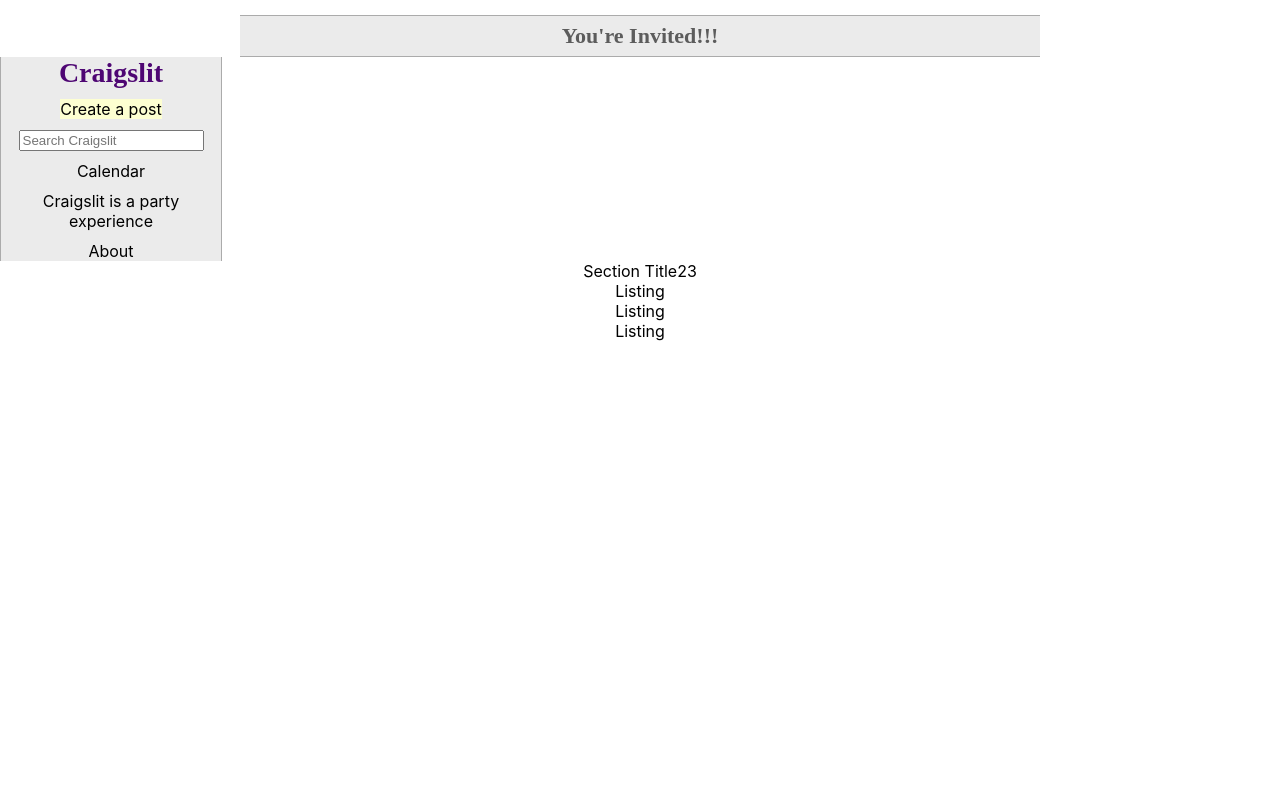
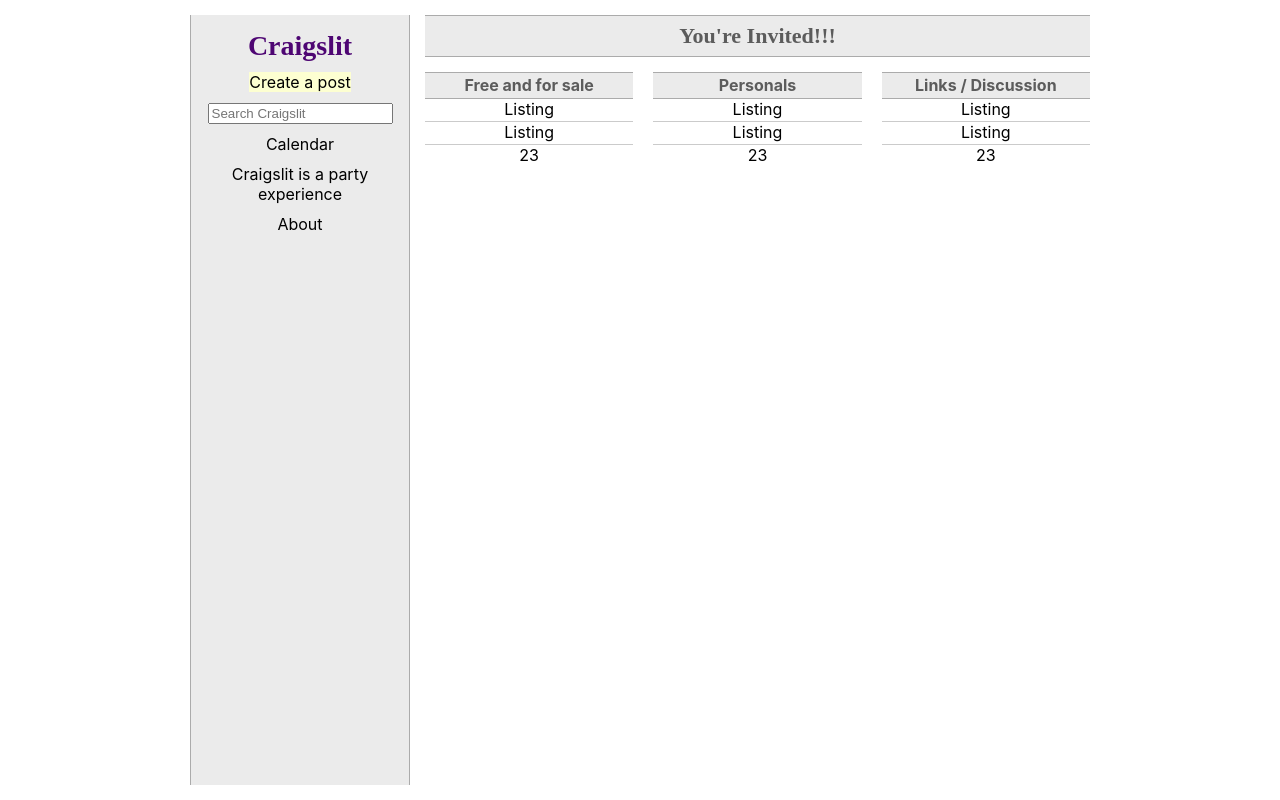
Before and after one commit to xehl/craigslit-frontend, a React (Create React App) app: page / in a window 1280 px wide. Built offline with nearby package versions, Linux system fonts and the light colour scheme.

Commit message:
more styling

```diff
--- a/src/App.css
+++ b/src/App.css
@@ -1,56 +1,14 @@
 .App {
   text-align: center;
-  margin-top: 15px;
+  width: 900px;
+  margin: 0 auto;
+  display: flex;
+  height: 100vh;
 }
 
-.header-container {
-  border-top: 1px solid #ababab;
-  border-bottom: 1px solid #ababab;
-  width: 800px;
-  height: 40px;
-  margin: 0 auto;
-  background-color: #ebebeb;
-  font-family: "Times New Roman", Times, serif;
-  color: #5c5c5c;
-  font-size: 22px;
-  line-height: 40px;
-  font-weight: bold;
+.sections-container {
+  margin-left: 15px;
+  display: grid;
+  grid-template-columns: 1fr 1fr 1fr;
+  grid-column-gap: 20px;
 }
-
-.sidebar-container {
-  width: 220px;
-  border-left: 1px solid #ababab;
-  border-right: 1px solid #ababab;
-  background-color: #ebebeb;
-}
-
-.sidebar-title {
-  color: #4e0673;
-  font-family: "Times New Roman", Times, serif;
-  font-size: 28px;
-  font-weight: bold;
-}
-
-.sidebar-create {
-  margin-top: 10px;
-}
-
-.sidebar-create-button {
-  background-color: #fdffd1;
-}
-
-.sidebar-search {
-  margin-top: 10px;
-}
-
-.sidebar-calendar {
-  margin-top: 10px;
-}
-
-.sidebar-party-info {
-  margin-top: 10px;
-}
-
-.sidebar-about {
-  margin-top: 10px;
-}
--- a/src/App.js
+++ b/src/App.js
@@ -2,15 +2,19 @@ import "./App.css";
 import Header from "./components/header";
 import Sidebar from "./components/sidebar";
 import Section from "./components/section";
-import Listing from "./components/listing";
 
 function App() {
   return (
     <div className="App">
-      <Header />
       <Sidebar />
-      <Section listings={23} />
-      <Listing />
+      <div>
+        <Header />
+        <div className="sections-container">
+          <Section listings={23} title={"Free and for sale"} />
+          <Section listings={23} title={"Personals"} />
+          <Section listings={23} title={"Links / Discussion"} />
+        </div>
+      </div>
     </div>
   );
 }
--- /dev/null
+++ b/src/components/header.css
@@ -0,0 +1,14 @@
+.header-container {
+  border-top: 1px solid #ababab;
+  border-bottom: 1px solid #ababab;
+  height: 40px;
+  width: 665px;
+  background-color: #ebebeb;
+  font-family: "Times New Roman", Times, serif;
+  color: #5c5c5c;
+  font-size: 22px;
+  line-height: 40px;
+  font-weight: bold;
+  margin-left: 15px;
+  margin-top: 15px;
+}
--- a/src/components/header.jsx
+++ b/src/components/header.jsx
@@ -1,4 +1,5 @@
 import React from "react";
+import "./header.css"
 
 export default function Header(props) {
   return (
--- /dev/null
+++ b/src/components/listing.css
@@ -0,0 +1,4 @@
+.listing {
+  border-bottom: 1px solid #cbcbcb;
+  padding-bottom: 2px;
+}
--- a/src/components/listing.jsx
+++ b/src/components/listing.jsx
@@ -1,4 +1,5 @@
 import React from "react";
+import "./listing.css"
 
 export default function Listing(props) {
   return (
--- /dev/null
+++ b/src/components/section.css
@@ -0,0 +1,10 @@
+.section-title {
+  margin-top: 15px;
+  border-top: 1px solid #ababab;
+  border-bottom: 1px solid #ababab;
+  height: 25px;
+  line-height: 25px;
+  font-weight: bold;
+  background-color: #ebebeb;
+  color: #5c5c5c;
+}
--- a/src/components/section.jsx
+++ b/src/components/section.jsx
@@ -1,13 +1,16 @@
 import React from "react";
+import "./section.css"
 import Listing from "./listing"
 
 export default function Section(props) {
   return (
-    <div>
-      Section Title
-      { props.listings }
+    <div className="section-container">
+      <div className="section-title">
+        {props.title}
+      </div>
       <Listing />
       <Listing />
+      { props.listings }
     </div>
   );
 }
--- /dev/null
+++ b/src/components/sidebar.css
@@ -0,0 +1,42 @@
+.sidebar-container {
+  width: 220px;
+  margin-top: 15px;
+  margin-bottom: 15px;
+  border-left: 1px solid #ababab;
+  border-right: 1px solid #ababab;
+  background-color: #ebebeb;
+}
+
+.sidebar-title {
+  color: #4e0673;
+  font-family: "Times New Roman", Times, serif;
+  font-size: 28px;
+  font-weight: bold;
+  margin-top: 15px;
+}
+
+.sidebar-create {
+  margin-top: 10px;
+}
+
+.sidebar-create-button {
+  background-color: #fdffd1;
+}
+
+.sidebar-search {
+  margin-top: 10px;
+}
+
+.sidebar-calendar {
+  margin-top: 10px;
+}
+
+.sidebar-party-info {
+  margin-top: 10px;
+  margin-left: 10px;
+  margin-right: 10px;
+}
+
+.sidebar-about {
+  margin-top: 10px;
+}
--- a/src/components/sidebar.jsx
+++ b/src/components/sidebar.jsx
@@ -1,4 +1,5 @@
 import React from "react";
+import "./sidebar.css"
 
 export default function Sidebar(props) {
   return (
```
